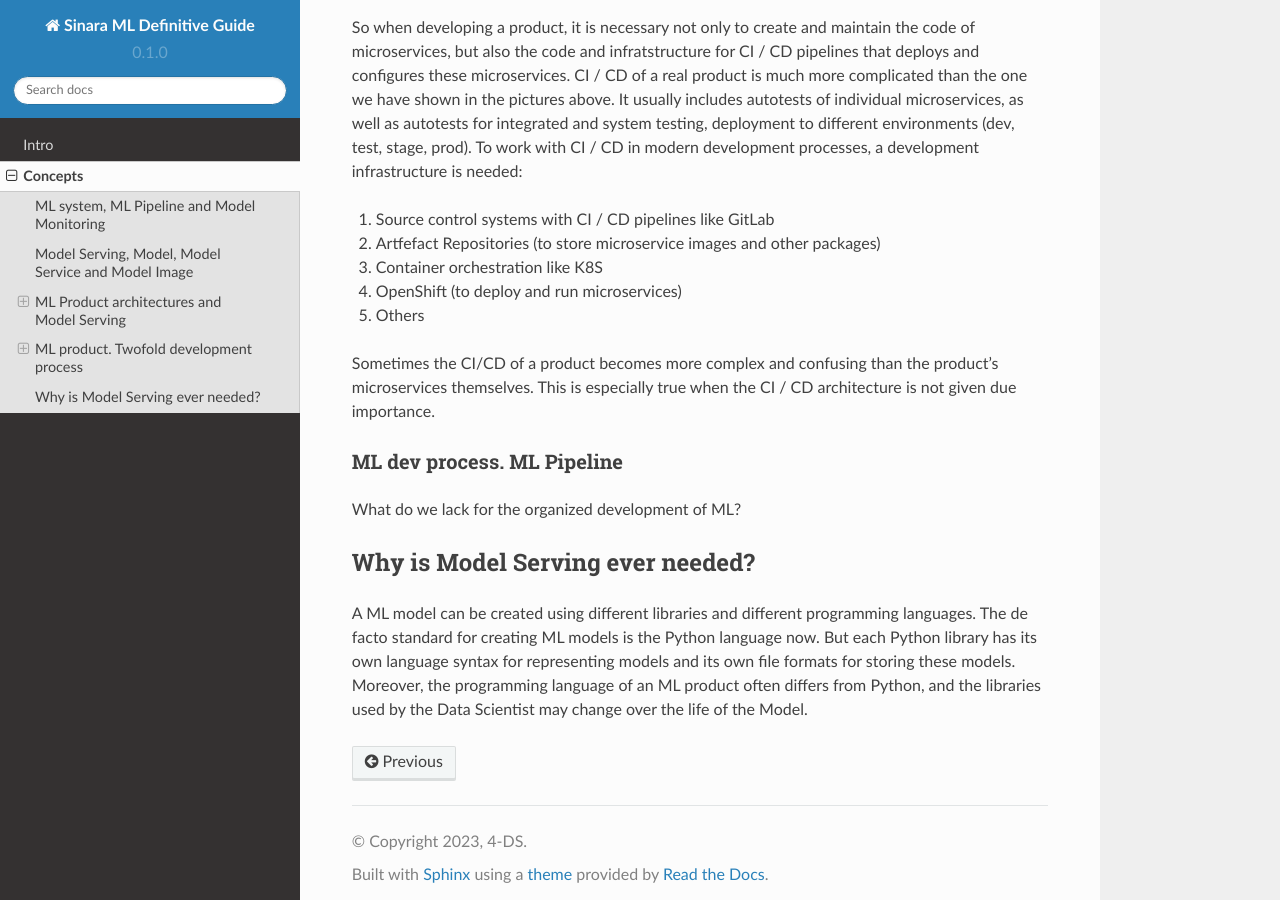
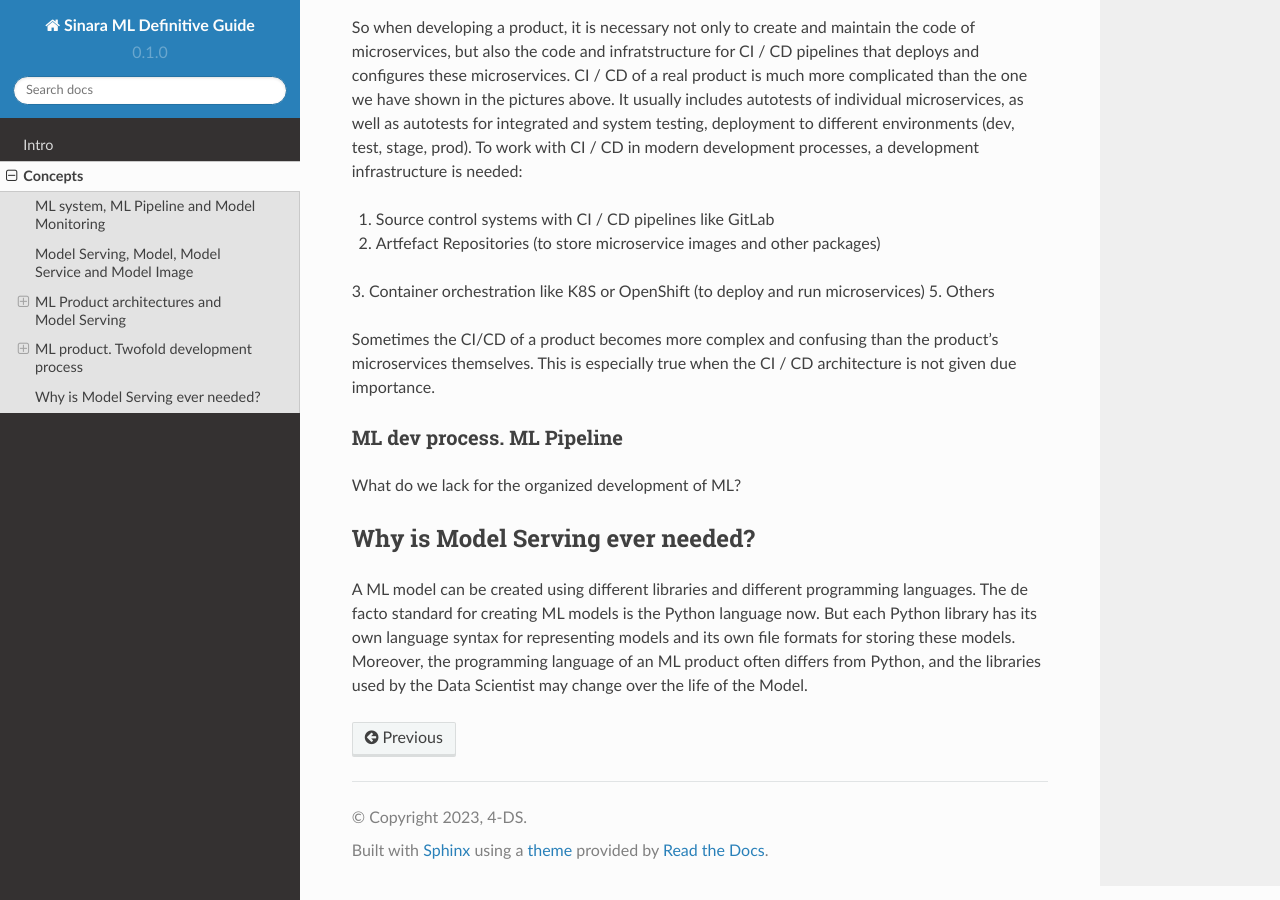
Before and after one commit to 4-DS/SinaraML-Def-Guide, a Sphinx documentation site: the page built from docs/source/concepts.rst, in a window 1280 px wide and 900 px high, scrolled down 5017 px. Built offline with Sphinx 7.4.7 and the Read the Docs theme 2.0.0, drawn with Linux system fonts in a browser that asks for light colours.

Commit message:
Update concepts.rst

```diff
--- a/docs/source/concepts.rst
+++ b/docs/source/concepts.rst
@@ -98,8 +98,7 @@
 
 1. Source control systems with CI / CD pipelines like GitLab
 2. Artfefact Repositories (to store microservice images and other packages)
-3. Container orchestration like K8S
-4. OpenShift (to deploy and run microservices)
+3. Container orchestration like K8S or OpenShift (to deploy and run microservices)
 5. Others
 
 Sometimes the CI/CD of a product becomes more complex and confusing than the product's microservices themselves. This is especially true when the CI / CD architecture is not given due importance.
```
